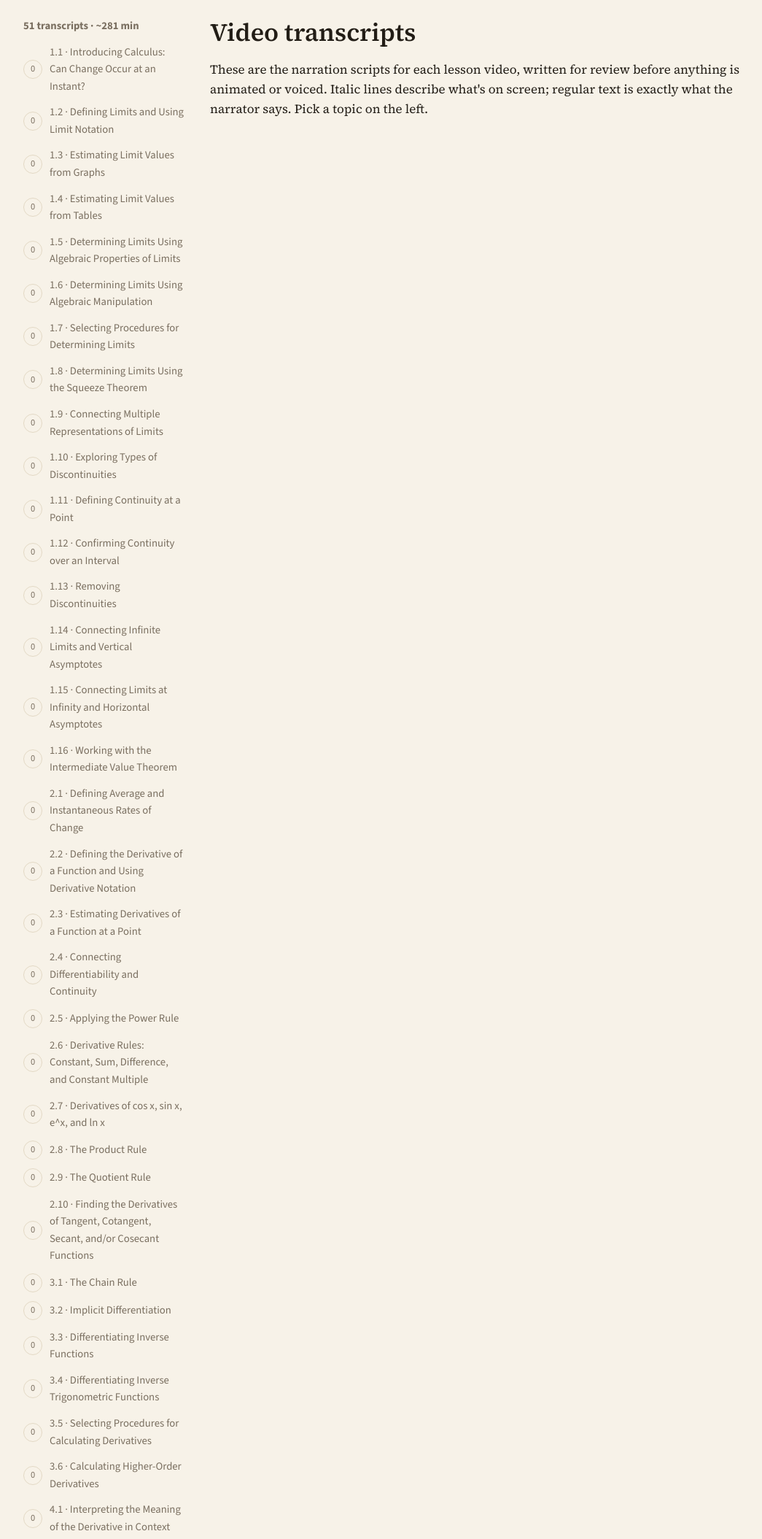
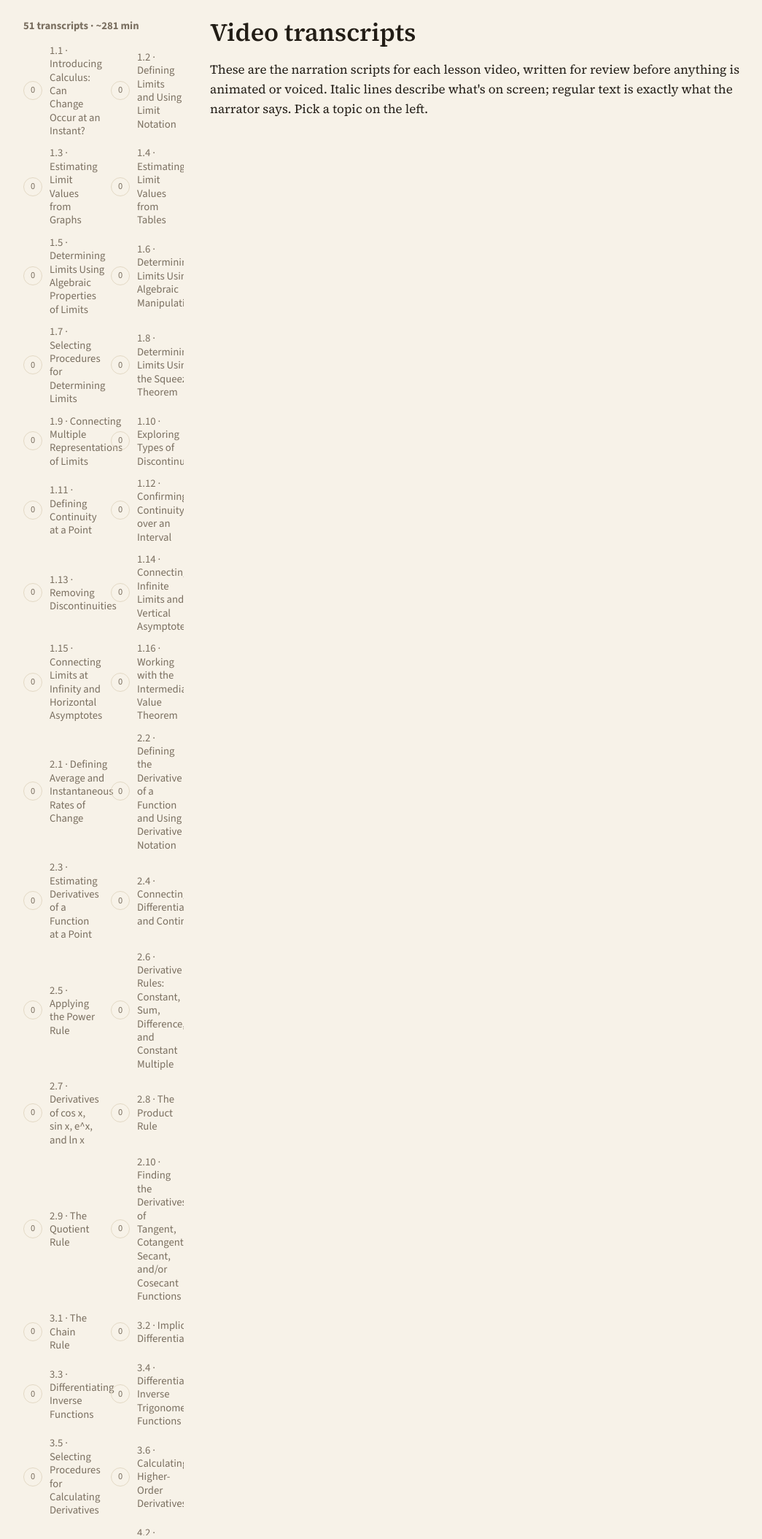
Before and after one commit to vipertree/calc-course, a Django app: page /teacher/transcripts/ in a window 1536 px wide. Shown: the part 48-2157 px from the top of the page at 73% size, without its empty margins (162-1207 px from the left). Run offline with Django 4.2, Linux system fonts and the light colour scheme; a user stored in the database is signed in; tables that the repository leaves empty hold one stand-in row (values such as "Sample post"); parts of the project's set-up code (start-up, migrations or seed data) failed here and were passed over.

Commit message:
Lesson step list two to a row under the wide video
On screens 1300px and wider the step list under the video reads left to
right, two per row, so it fits below the larger video. Transit drops its
vertical route line there, which would join the wrong stops.

Co-Authored-By: Claude Opus 5.5 <noreply@anthropic.com>
Claude-Session: https://claude.ai/code/session_01NUepNqooPHS2Sqn1unMYsz

```diff
--- a/web/static/css/app.css
+++ b/web/static/css/app.css
@@ -119,6 +119,9 @@ math-field::part(virtual-keyboard-toggle), math-field::part(menu-toggle) { displ
 @media (min-width: 1300px) {
   body:has(.lesson-grid) .wrap, body:has(.lesson-grid) .top .in { max-width: 1680px; }
   .lesson-grid { grid-template-columns: minmax(0, 1fr) minmax(300px, 50%); }
+  /* the step list under the big video: two to a row, read left to right, so it fits under the video */
+  .rail ol { display: grid; grid-template-columns: repeat(2, minmax(0, 1fr)); column-gap: 20px; }
+  .rail li { padding: 4px 0; line-height: 1.25; }
 }
 .side-toggle { display: none; justify-self: end; }
 .rail { font-family: var(--font-ui); font-size: .92rem; max-height: 42vh; overflow: auto; }
--- a/web/static/css/designs/transit.css
+++ b/web/static/css/designs/transit.css
@@ -101,6 +101,10 @@
 [data-design="transit"] .rail li.cur { font-weight: 800; }
 [data-design="transit"] .rail li.cur::before { border-color: var(--ink); background: var(--line, var(--ink)); color: var(--line-ink, #fff); }
 [data-design="transit"] .rail .bar { height: 6px; border-radius: 0; background: var(--soft); }
+@media (min-width: 1300px) {   /* two to a row: a vertical route line would join the wrong stops */
+  [data-design="transit"] .rail ol { background: none; }
+  [data-design="transit"] .rail li { padding: 4px 0; }
+}
 [data-design="transit"] .rail .bar i { background: var(--ink); }
 [data-design="transit"] .video { border-radius: 0; }
 [data-design="transit"] .vtitle { color: var(--ink); font-weight: 700; }
```
